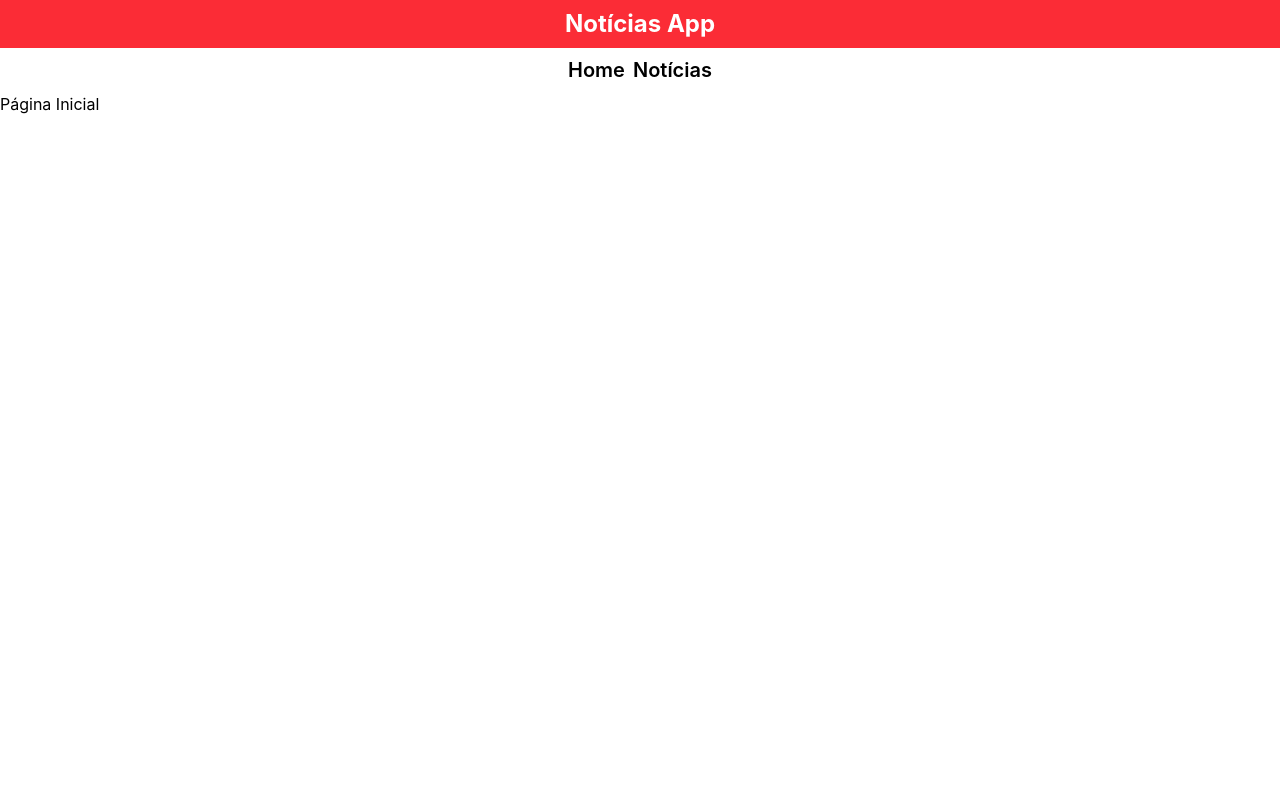
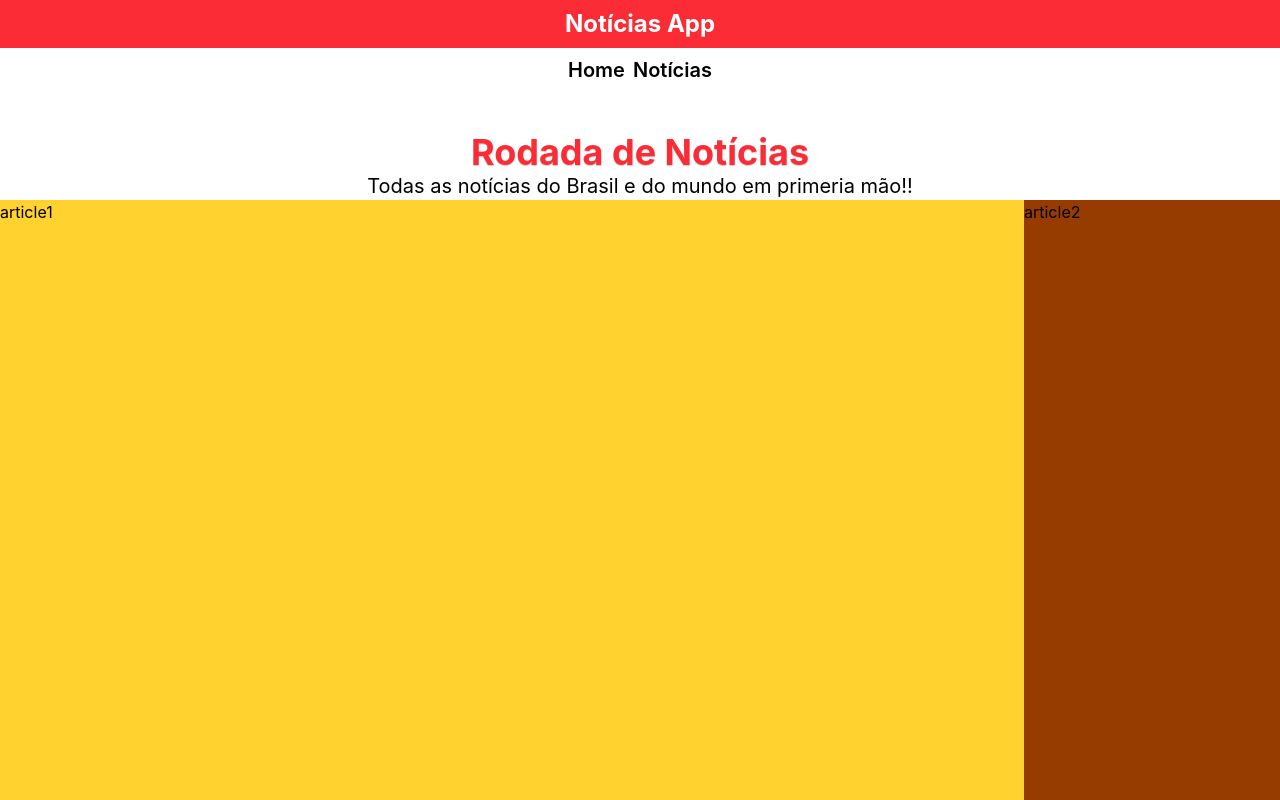
Before and after one commit to kecyJohnes/Rodada-de-noticias, a React (Vite) app: page / in a window 1280 px wide. Shown: the top 800 px of the page. Built offline with nearby package versions, Linux system fonts and the light colour scheme.

Commit message:
new file:   src/pages/Home/home.module.css 	modified:   src/pages/Home/index.jsx 	modified:   src/pages/Noticias/index.jsx 	new file:   src/pages/Noticias/noticias.module.css

```diff
--- /dev/null
+++ b/src/pages/Home/home.module.css
@@ -0,0 +1,25 @@
+@import 'tailwindcss';
+
+.container{
+    @apply container mx-auto mt-10
+}
+
+.container h2{
+    @apply text-center text-4xl font-bold text-red-500 text-shadow-xs
+}
+
+.container p{
+    @apply text-center text-xl
+}
+
+.section{
+@apply grid grid-cols-5 h-screen container
+}
+
+.article1{
+    @apply bg-amber-300 col-span-4
+}
+
+.article2{
+    @apply bg-amber-800
+}
--- a/src/pages/Home/index.jsx
+++ b/src/pages/Home/index.jsx
@@ -1,11 +1,17 @@
 import { useEffect, useState } from "react"
+import Style from './home.module.css'
 
 export const Home = () =>{
 
+
     return(
-        <div>
-            <h2>Página Inicial </h2>
-
+        <div className={Style.container}>
+            <h2>Rodada de Notícias</h2>
+            <p>Todas as notícias do Brasil e do mundo em primeria mão!!</p>
+            <section className={Style.section}>
+                <article className={Style.article1}>article1</article>
+                <article className={Style.article2}>article2</article>
+            </section>
         </div>
     )
 }
--- a/src/pages/Noticias/index.jsx
+++ b/src/pages/Noticias/index.jsx
@@ -1,5 +1,6 @@
 import { useEffect, useState } from "react"
 import { Outlet } from "react-router-dom"
+import Style from './noticias.module.css'
 
 
 export const Noticias = () => {
@@ -32,7 +33,7 @@ export const Noticias = () => {
 
 
     return (
-        <div>
+        <div className={Style.container}>
             <h2>Notícias 24 Horas</h2>
             {/* <div>
                 {noticias.news.map((noticia)=>{
@@ -45,7 +46,7 @@ export const Noticias = () => {
             </div> */
             noticias.map(noticia=>(
                 <div key={noticia.id}>
-                    <h2>{noticia.title}</h2>
+                    <h3>{noticia.title}</h3>
                     </div>
             ))}
         </div>
--- /dev/null
+++ b/src/pages/Noticias/noticias.module.css
@@ -0,0 +1,9 @@
+@import 'tailwindcss';
+
+.container{
+    @apply container mx-auto
+}
+
+.container h2{
+    @apply text-center text-4xl font-bold text-red-500 my-10
+}
```
